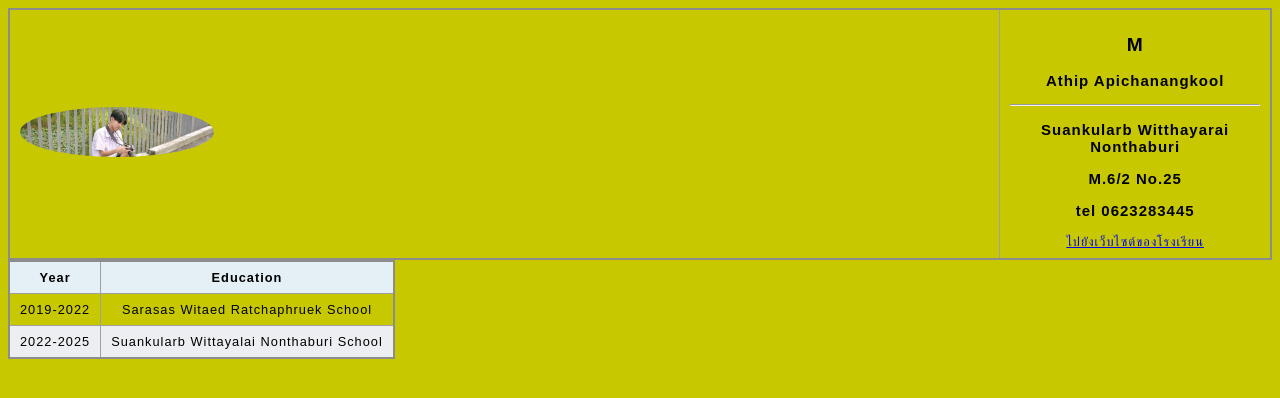
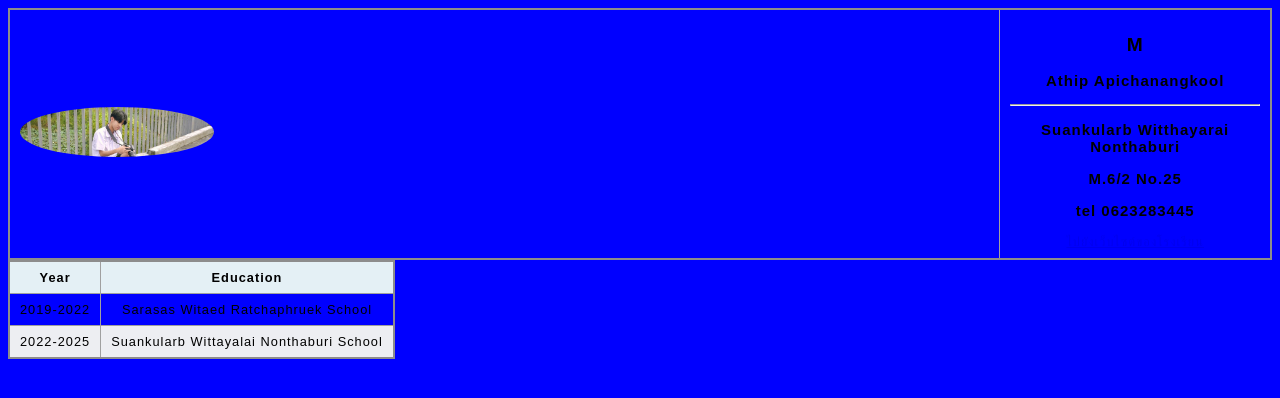
Before and after one commit to Athip-Apichanangkool/mypage2025, a plain HTML site: page index.html in a window 1280 px wide. Drawn offline with Linux system fonts and the light colour scheme.

Commit message:
Update styles.css

```diff
--- a/styles.css
+++ b/styles.css
@@ -1,5 +1,5 @@
 body {
-    background-color: rgb(200,200,0)
+    background-color: rgb(0,0,255)
 }
 
 table {
```
